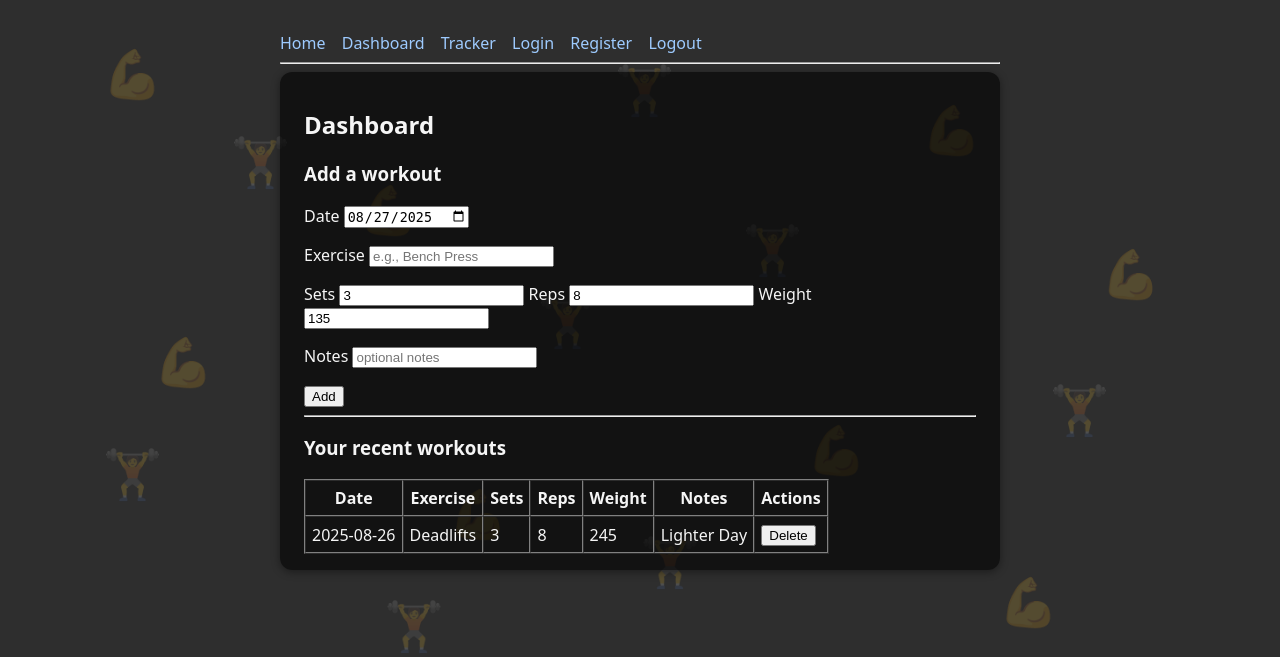
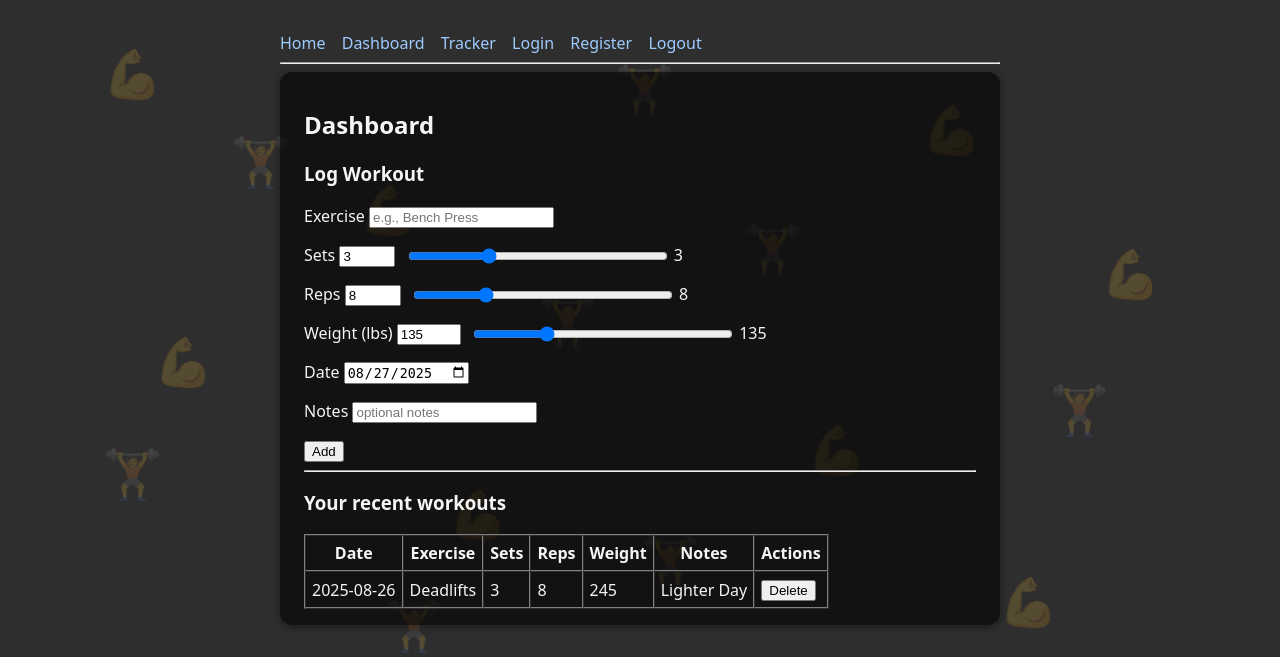
Before and after one commit to RishardDukes/portfolio, a Flask app: page /dashboard in a window 1280 px wide. Shown: the top 657 px of the page. Run offline with Flask 3, Linux system fonts and the light colour scheme; a user stored in the database is signed in; data comes from the database, SQL or seed files in the repository.

Commit message:
Update workout logging form and dashboard layout

```diff
--- a/additional_projects/workout_tracker/src/workout_tracker/templates/dashboard.html
+++ b/additional_projects/workout_tracker/src/workout_tracker/templates/dashboard.html
@@ -3,16 +3,53 @@
 <h2>Dashboard</h2>
 
 <section>
-  <h3>Add a workout</h3>
+  <h3>Log Workout</h3>
   <form id="log-form">
-    <p><label>Date <input type="date" name="date" value="{{ now().date() }}"></label></p>
-    <p><label>Exercise <input name="exercise" placeholder="e.g., Bench Press" required></label></p>
     <p>
-      <label>Sets <input type="number" name="sets" min="0" value="3"></label>
-      <label>Reps <input type="number" name="reps" min="0" value="8"></label>
-      <label>Weight <input type="number" name="weight" min="0" step="0.5" value="135"></label>
+      <label>Exercise
+        <input type="text" name="exercise" id="exercise" placeholder="e.g., Bench Press" required>
+      </label>
     </p>
-    <p><label>Notes <input name="notes" placeholder="optional notes"></label></p>
+
+    <!-- Sets: number input + linked range slider -->
+    <p>
+      <label>Sets
+        <input type="number" name="sets" id="sets_num" min="0" max="10" value="3">
+      </label>
+      <input type="range" id="sets_range" min="0" max="10" value="3" style="width: 260px; vertical-align: middle; margin-left: .5rem;">
+      <span id="sets_value" aria-hidden="true">3</span>
+    </p>
+
+    <!-- Reps: number input + linked range slider -->
+    <p>
+      <label>Reps
+        <input type="number" name="reps" id="reps_num" min="0" max="30" value="8">
+      </label>
+      <input type="range" id="reps_range" min="0" max="30" value="8" style="width: 260px; vertical-align: middle; margin-left: .5rem;">
+      <span id="reps_value" aria-hidden="true">8</span>
+    </p>
+
+    <!-- Weight: number input (step=1) + linked range slider -->
+    <p>
+      <label>Weight (lbs)
+        <input type="number" name="weight" id="weight_num" min="0" max="500" step="1" value="135">
+      </label>
+      <input type="range" id="weight_range" min="0" max="500" step="1" value="135" style="width: 260px; vertical-align: middle; margin-left: .5rem;">
+      <span id="weight_value" aria-hidden="true">135</span>
+    </p>
+
+    <p>
+      <label>Date
+        <input type="date" name="date" id="date" value="{{ now().date() if now else '' }}">
+      </label>
+    </p>
+
+    <p>
+      <label>Notes
+        <input name="notes" id="notes" placeholder="optional notes">
+      </label>
+    </p>
+
     <button type="submit">Add</button>
   </form>
 </section>
@@ -25,8 +62,7 @@
   <table id="workouts-table" border="1" cellpadding="6" cellspacing="0">
     <thead>
       <tr>
-        <th>Date</th><th>Exercise</th><th>Sets</th><th>Reps</th>
-        <th>Weight</th><th>Notes</th><th>Actions</th>
+        <th>Date</th><th>Exercise</th><th>Sets</th><th>Reps</th><th>Weight</th><th>Notes</th><th>Actions</th>
       </tr>
     </thead>
     <tbody></tbody>
```
